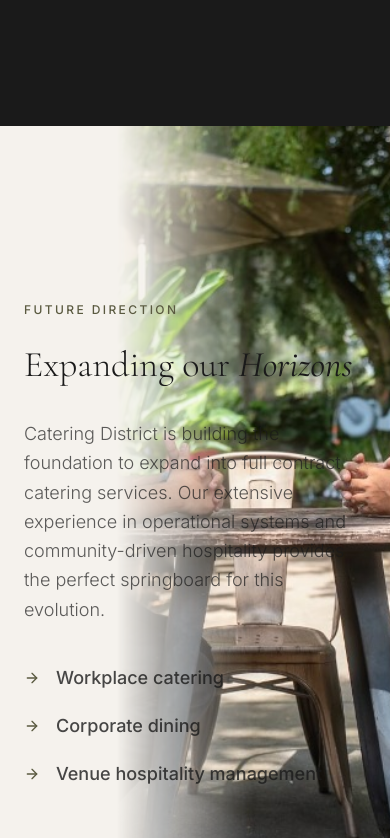
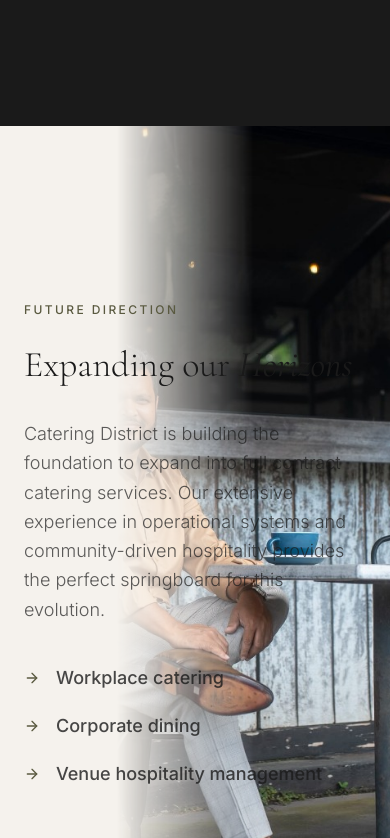
Before and after one commit to sredowan/catering-district, a React (Vite) app: page / in a window 390 px wide. Shown: the part 7126-7964 px from the top of the page. Built offline with nearby package versions, Linux system fonts and the light colour scheme.

Commit message:
feat(ui): update Future Direction section images for mobile and desktop

```diff
--- a/src/pages/Home.tsx
+++ b/src/pages/Home.tsx
@@ -327,11 +327,14 @@
     return (
         <section className="py-32 bg-[#f5f2ed] relative overflow-hidden flex items-center min-h-[80vh]">
             <div className="absolute inset-0 z-0">
-                <img
-                    src="/images/home-cafe-2.jpg"
-                    alt="Team communication"
-                    className="w-full h-full object-cover object-[35%_center] md:object-right"
-                />
+                <picture className="w-full h-full">
+                    <source media="(min-width: 768px)" srcSet="/images/future-desktop.jpg" />
+                    <img
+                        src="/images/future-mobile.jpg"
+                        alt="Future Direction"
+                        className="w-full h-full object-cover object-center md:object-right"
+                    />
+                </picture>
             </div>
 
             {/* Exactly recreating the masking linear gradient effect requested */}
```
Also changed, not shown: public/images/future-desktop.jpg (added), public/images/future-mobile.jpg (added).
